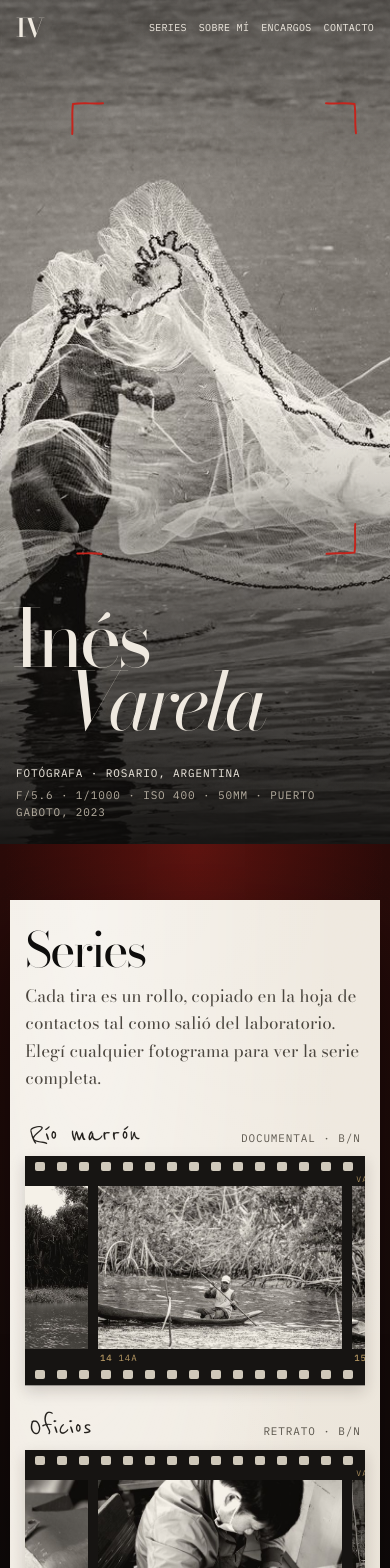
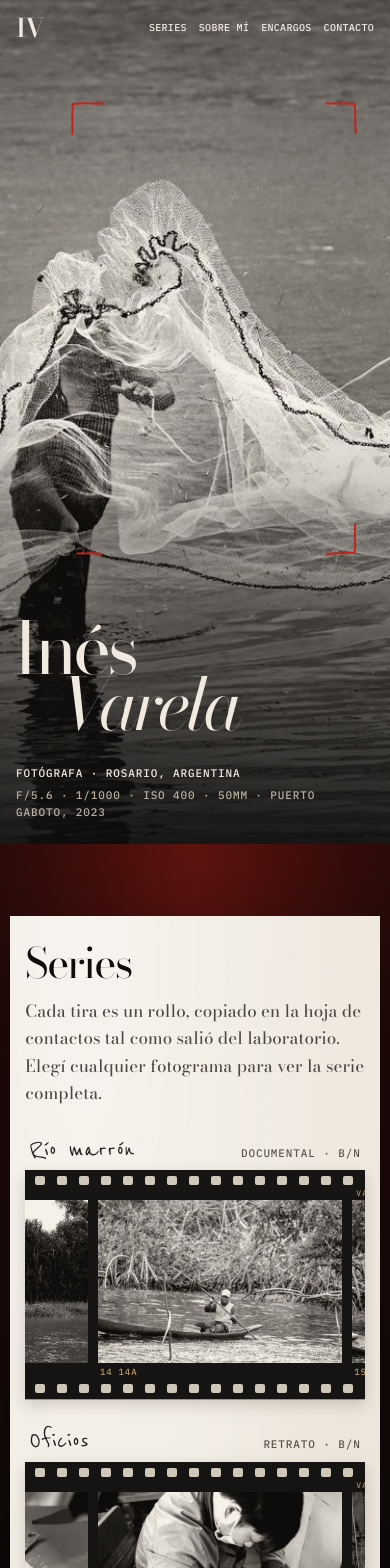
Before and after one commit to sooma-works/portfolio1, a React (Vite) app: page / in a window 390 px wide. Shown: the top 1568 px of the page. Built offline with nearby package versions, Linux system fonts and the light colour scheme.

Commit message:
Ajustar la escala tipográfica y los espaciados del sitio
Co-Authored-By: Claude Opus 5.5 <noreply@anthropic.com>

```diff
--- a/src/index.css
+++ b/src/index.css
@@ -25,6 +25,7 @@
   --oxblood-deep: #1a0706;
   --safelight-glow: rgb(196 35 27 / 0.32);
   --gutter: clamp(16px, 4vw, 56px);
+  --section-y: clamp(72px, 9vw, 136px);
   /* Encuadre horizontal de la foto del hero (lo comparte la intro). */
   --hero-x: 0.42;
   --hero-pos: calc(var(--hero-x) * 100%) 50%;
@@ -46,7 +47,9 @@ body {
   font-family: var(--font-display);
   font-optical-sizing: auto;
   font-size: 1.0625rem;
-  line-height: 1.6;
+  font-weight: 450;
+  line-height: 1.62;
+  letter-spacing: 0.003em;
   background: var(--ink);
   overflow-x: clip;
 }
@@ -388,7 +391,7 @@ body {
   bottom: clamp(72px, 9vw, 108px);
   font-family: var(--font-display);
   font-weight: 400;
-  font-size: clamp(5rem, 19.5vw, 22rem);
+  font-size: clamp(4.5rem, 16.5vw, 17rem);
   line-height: 0.78;
   letter-spacing: -0.055em;
   color: var(--paper);
@@ -448,15 +451,15 @@ body {
 .section-title {
   font-family: var(--font-display);
   font-weight: 400;
-  font-size: clamp(3rem, 9vw, 8.5rem);
-  line-height: 0.9;
-  letter-spacing: -0.045em;
+  font-size: clamp(2.6rem, 5.4vw, 5.25rem);
+  line-height: 0.95;
+  letter-spacing: -0.035em;
 }
 
 /* ───────────── Hoja de contactos ───────────── */
 
 .sheet-wrap {
-  padding: clamp(56px, 9vw, 140px) clamp(8px, 2.5vw, 40px);
+  padding: var(--section-y) clamp(8px, 2.5vw, 40px);
   /* La hoja apoyada en la mesa, bajo la lámpara de seguridad. */
   background:
     radial-gradient(ellipse 70% 45% at 50% 0%, var(--safelight-glow), transparent 70%),
@@ -475,21 +478,11 @@ body {
     radial-gradient(ellipse at 100% 100%, rgb(120 100 70 / 0.12), transparent 55%);
 }
 .sheet-head {
-  display: flex;
-  flex-wrap: wrap;
-  align-items: flex-end;
-  justify-content: space-between;
-  gap: 12px 32px;
-  margin-bottom: clamp(28px, 4vw, 56px);
+  display: grid;
+  gap: 14px;
+  margin-bottom: clamp(20px, 3vw, 40px);
 }
-.sheet-head p { max-width: 34ch; color: #4a453e; }
-.sheet-note {
-  font-family: var(--font-hand);
-  font-size: 1.6rem;
-  line-height: 1;
-  color: #3a3631;
-  transform: rotate(-3deg);
-}
+.sheet-head p { max-width: 52ch; color: #4a453e; }
 .strip-row { margin-top: clamp(28px, 4.5vw, 64px); }
 .strip-row:nth-child(odd) .strip { transform: rotate(-0.35deg); }
 .strip-row:nth-child(even) .strip { transform: rotate(0.3deg) translateX(0.6%); }
@@ -504,7 +497,7 @@ body {
   white-space: nowrap;
   font-family: var(--font-hand);
   font-weight: 400;
-  font-size: clamp(1.9rem, 3.4vw, 2.6rem);
+  font-size: clamp(1.8rem, 2.6vw, 2.2rem);
   line-height: 1;
   color: #24211d;
 }
@@ -629,7 +622,8 @@ body {
 }
 
 @media (max-width: 767px) {
-  .frame { --frame-w: 72cqi; margin-right: 10px; }
+  .frame { --frame-w: 72cqi; margin-right: 10px; scroll-snap-align: center; }
+  .strip-frames { scroll-snap-type: x mandatory; }
   .strip-row:nth-child(n) .strip { transform: none; }
 }
 
@@ -642,7 +636,7 @@ body {
   grid-template-columns: minmax(0, 5fr) minmax(0, 6fr);
   gap: clamp(40px, 7vw, 120px);
   align-items: start;
-  padding: clamp(80px, 12vw, 180px) var(--gutter);
+  padding: var(--section-y) var(--gutter);
   max-width: 1400px;
   margin: 0 auto;
 }
@@ -694,12 +688,13 @@ body {
 }
 .about-text p + p { margin-top: 1.1em; }
 .about-lede {
-  font-size: clamp(1.6rem, 3.1vw, 2.6rem);
-  line-height: 1.18;
-  letter-spacing: -0.02em;
+  font-size: clamp(1.35rem, 2.1vw, 1.85rem);
+  font-weight: 400;
+  line-height: 1.3;
+  letter-spacing: -0.01em;
   font-style: italic;
-  margin: 0.6em 0 1em;
-  max-width: 22ch;
+  margin: 0.9em 0 1.1em;
+  max-width: 30ch;
 }
 .about-body { max-width: 52ch; color: #d9d2c6; }
 .facts {
@@ -726,8 +721,7 @@ body {
 /* ───────────── Encargos ───────────── */
 
 .commissions {
-  padding: clamp(64px, 9vw, 128px) max(var(--gutter), calc((100% - 1400px) / 2 + var(--gutter)))
-    clamp(80px, 12vw, 160px);
+  padding: var(--section-y) max(var(--gutter), calc((100% - 1400px) / 2 + var(--gutter)));
   background:
     radial-gradient(ellipse 60% 70% at 85% 0%, var(--safelight-glow), transparent 70%),
     var(--oxblood);
@@ -737,24 +731,24 @@ body {
 .commissions .commission:last-child { border-bottom-color: rgb(239 233 223 / 0.16); }
 .commissions .commission p { color: #e2d8cc; }
 .commission-foot a:hover { color: #fff; }
-.commission-list { margin-top: clamp(32px, 5vw, 64px); }
+.commission-list { margin-top: clamp(24px, 3.5vw, 48px); }
 .commission {
   display: grid;
-  grid-template-columns: minmax(0, 6fr) minmax(0, 5fr);
-  gap: 12px 48px;
-  align-items: baseline;
-  padding: clamp(20px, 3vw, 36px) 0;
+  grid-template-columns: minmax(0, 5fr) minmax(0, 6fr);
+  gap: 10px 48px;
+  align-items: start;
+  padding: clamp(22px, 2.6vw, 32px) 0;
   border-top: 1px solid #36322d;
 }
 .commission:last-child { border-bottom: 1px solid #36322d; }
 .commission h3 {
   font-weight: 400;
   font-style: italic;
-  font-size: clamp(2.2rem, 5.4vw, 4.8rem);
-  line-height: 1;
-  letter-spacing: -0.04em;
+  font-size: clamp(1.75rem, 3vw, 2.6rem);
+  line-height: 1.05;
+  letter-spacing: -0.025em;
 }
-.commission p { color: #d9d2c6; max-width: 46ch; }
+.commission p { color: #d9d2c6; max-width: 50ch; padding-top: 0.45em; }
 .commission-foot {
   margin-top: 28px;
   display: flex;
@@ -771,7 +765,7 @@ body {
 /* ───────────── Contacto: sobre de laboratorio ───────────── */
 
 .envelope-wrap {
-  padding: clamp(60px, 10vw, 140px) clamp(12px, 3vw, 40px) clamp(80px, 12vw, 160px);
+  padding: var(--section-y) clamp(12px, 3vw, 40px);
 }
 .envelope {
   position: relative;
@@ -807,7 +801,7 @@ body {
 }
 .envelope-head h2 {
   font-weight: 700;
-  font-size: clamp(1.7rem, 4.6vw, 3rem);
+  font-size: clamp(1.6rem, 3.6vw, 2.5rem);
   line-height: 0.95;
   letter-spacing: -0.03em;
   text-transform: uppercase;
@@ -1020,13 +1014,13 @@ body {
 /* ───────────── Serie ───────────── */
 
 .series-head {
-  padding: clamp(96px, 14vw, 180px) var(--gutter) clamp(40px, 6vw, 80px);
+  padding: clamp(96px, 11vw, 150px) var(--gutter) clamp(48px, 6vw, 80px);
 }
 .series-title {
   font-weight: 400;
-  font-size: clamp(3.4rem, 15vw, 17rem);
-  line-height: 0.82;
-  letter-spacing: -0.06em;
+  font-size: clamp(3rem, 10.5vw, 10.5rem);
+  line-height: 0.88;
+  letter-spacing: -0.045em;
   margin: 28px 0 0 -0.05em;
   text-wrap: balance;
 }
@@ -1050,15 +1044,16 @@ body {
 .series-meta dt { color: #8f887c; }
 .series-meta dd { color: var(--paper); }
 .series-text {
-  max-width: 60ch;
-  font-size: clamp(1.0625rem, 1.3vw, 1.25rem);
-  line-height: 1.6;
+  max-width: 62ch;
+  font-size: clamp(1.0625rem, 1.1vw, 1.125rem);
+  line-height: 1.65;
   color: #d9d2c6;
 }
 .series-text p + p { margin-top: 1em; }
 .series-text p:first-child {
-  font-size: 1.3em;
-  line-height: 1.4;
+  font-size: 1.2em;
+  font-weight: 400;
+  line-height: 1.42;
   font-style: italic;
   color: var(--paper);
 }
@@ -1122,9 +1117,9 @@ body {
 .reel-frame figcaption b { color: rgb(222 186 120 / 0.9); font-weight: 500; }
 .reel-end-title {
   font-style: italic;
-  font-size: clamp(2.4rem, 5vw, 4.5rem);
+  font-size: clamp(2rem, 3.6vw, 3.2rem);
   line-height: 1;
-  letter-spacing: -0.04em;
+  letter-spacing: -0.03em;
   color: rgb(222 186 120 / 0.9);
   margin-bottom: 12px;
 }
@@ -1198,9 +1193,9 @@ body {
 .next-kicker { color: var(--safelight-text); }
 .next-meta { color: #b5a99d; }
 .next-title {
-  font-size: clamp(2.2rem, 4.6vw, 4.4rem);
-  line-height: 0.95;
-  letter-spacing: -0.04em;
+  font-size: clamp(2rem, 3.6vw, 3.4rem);
+  line-height: 1;
+  letter-spacing: -0.03em;
   font-style: italic;
   text-decoration: underline;
   text-decoration-thickness: 1px;
@@ -1230,7 +1225,7 @@ body {
 
 /* ───────────── Créditos ───────────── */
 
-.credits { padding: 120px var(--gutter) 80px; max-width: 1100px; }
+.credits { padding: clamp(96px, 11vw, 150px) var(--gutter) var(--section-y); max-width: 1100px; }
 .credits table { width: 100%; margin-top: 40px; border-collapse: collapse; }
 .credits td, .credits th { text-align: left; padding: 10px 12px 10px 0; border-bottom: 1px solid #2a2724; vertical-align: top; }
 .credits th { color: #a39b8e; font-weight: 400; }
```
